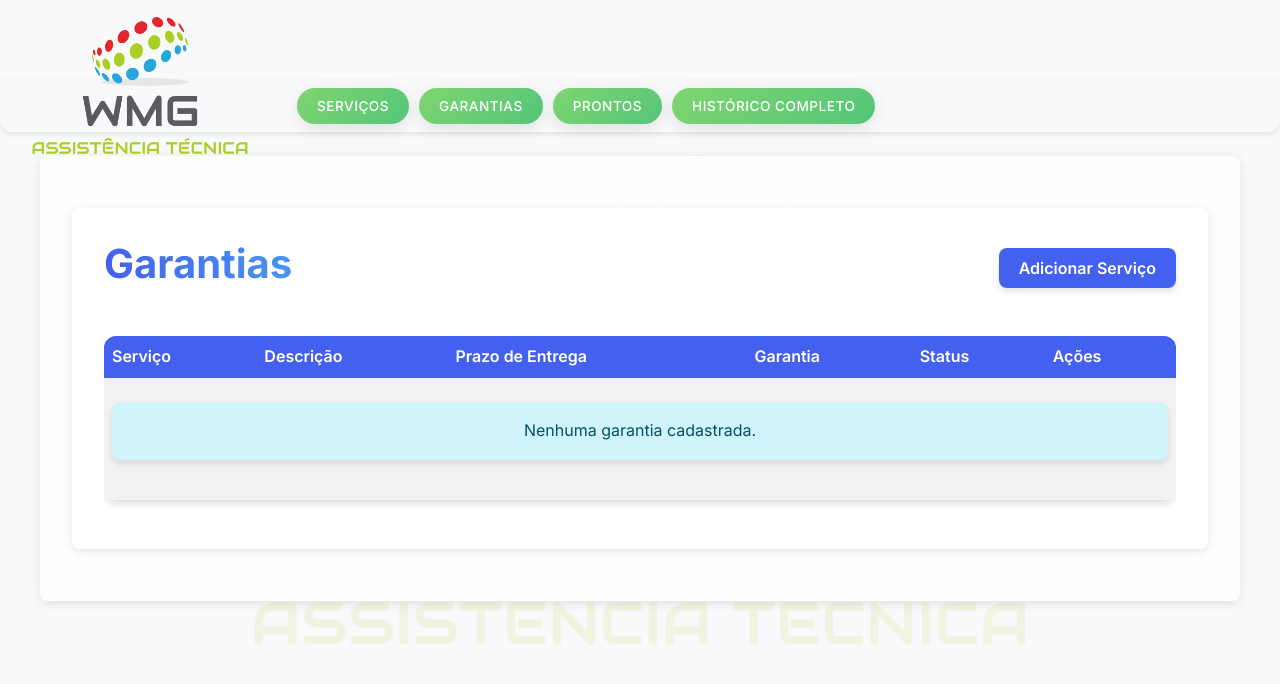
After one commit to Dev-RuiDiniz/GERENCIADOR_DE_TAREFAS_WMG, a Flask app: page /garantia in a window 1280 px wide. The commit adds this page. Shown: the top 684 px of the page. Run offline with Flask 3, Linux system fonts and the light colour scheme.

Commit message:
atualização

```diff
--- a/app.py
+++ b/app.py
@@ -80,7 +80,7 @@ def concluir_tarefa(tarefa_id):
 
 # Rota para tarefas com garantia
 @app.route('/garantia')
-def garantia():
+def garantias():
     garantias = Tarefa.query.filter_by(garantia=True).order_by(Tarefa.data_entrega).all()
     return render_template('garantia.html', garantias=garantias)
 
@@ -125,7 +125,15 @@ def excluir_tarefa(id):
         db.session.rollback()
         flash('Erro ao excluir tarefa.', 'danger')
 
-    return redirect(url_for('historico'))
+    return redirect(url_for('prontos'))
+
+@app.route('/tarefa/<int:tarefa_id>/entregue', methods=['POST'])
+def marcar_entregue(tarefa_id):
+    tarefa = Tarefa.query.get_or_404(tarefa_id)
+    tarefa.entregue = True
+    db.session.commit()
+    flash('Tarefa marcada como entregue com sucesso!', 'success')
+    return redirect(request.referrer or url_for('historico'))
 
 # Editar tarefa
 @app.route('/editar_tarefa/<int:tarefa_id>', methods=['GET', 'POST'])
--- /dev/null
+++ b/templates/garantia.html
@@ -0,0 +1,73 @@
+{% extends "base.html" %}
+
+{% block content %}
+<div class="container">
+    <div class="d-flex justify-content-between align-items-center mb-4">
+        <h1 class="mb-4">Garantias</h1>
+        <a href="{{ url_for('adicionar_tarefa') }}" class="btn btn-primary mb-3">Adicionar Serviço</a>
+    </div>
+
+    <div class="table-responsive">
+        <table class="table table-striped table-hover">
+            <thead>
+                <tr>
+                    <th>Serviço</th>
+                    <th>Descrição</th>
+                    <th>Prazo de Entrega</th>
+                    <th>Garantia</th>
+                    <th>Status</th>
+                    <th>Ações</th>
+                </tr>
+            </thead>
+            <tbody>
+                {% set garantias = tarefas|selectattr("garantia")|list %}
+                {% if garantias %}
+                    {% for tarefa in garantias %}
+                    <tr class="{% if tarefa.verificar_prazo() == 'atrasada' %}table-danger
+                               {% elif tarefa.verificar_prazo() == 'proximo' %}table-warning
+                               {% else %}table-success{% endif %}">
+                        <td>{{ tarefa.nome }}</td>
+                        <td>{{ tarefa.descricao or "Sem descrição" }}</td>
+                        <td>{{ tarefa.data_entrega.strftime('%d/%m/%Y') }}</td>
+                        <td>
+                            <span class="badge bg-info text-dark">Sim</span>
+                        </td>
+                        <td>
+                            {% if tarefa.concluida %}
+                                <span class="badge bg-secondary">Concluída</span>
+                            {% elif tarefa.verificar_prazo() == 'atrasada' %}
+                                <span class="badge bg-danger">Atrasada</span>
+                            {% elif tarefa.verificar_prazo() == 'proximo' %}
+                                <span class="badge bg-warning text-dark">Prazo próximo</span>
+                            {% else %}
+                                <span class="badge bg-success">No prazo</span>
+                            {% endif %}
+                            <small class="d-block text-muted">({{ tarefa.dias_para_entrega() }} dias)</small>
+                        </td>
+                        <td class="text-nowrap">
+                            {% if not tarefa.concluida %}
+                            <a href="{{ url_for('concluir_tarefa', tarefa_id=tarefa.id) }}" class="btn btn-sm btn-success">Concluir</a>
+                            {% endif %}
+                            <a href="{{ url_for('editar_tarefa', tarefa_id=tarefa.id) }}" class="btn btn-sm btn-warning">Editar</a>
+                            <form method="POST" action="{{ url_for('excluir_tarefa', id=tarefa.id) }}"
+                                  onsubmit="return confirm('Deseja realmente excluir esta tarefa?');"
+                                  style="display: inline;">
+                                <button type="submit" class="btn btn-sm btn-danger">Excluir</button>
+                            </form>
+                        </td>
+                    </tr>
+                    {% endfor %}
+                {% else %}
+                <tr>
+                    <td colspan="6" class="text-center py-4">
+                        <div class="alert alert-info">
+                            <i class="bi bi-info-circle"></i> Nenhuma garantia cadastrada.
+                        </div>
+                    </td>
+                </tr>
+                {% endif %}
+            </tbody>
+        </table>
+    </div>
+</div>
+{% endblock %}
--- a/templates/historico.html
+++ b/templates/historico.html
@@ -2,7 +2,7 @@
 
 {% block content %}
 <div class="container">
-    <h1 class="mb-4">Histórico de Serviços e Garantias</h1>
+    <h1 class="mb-4">Histórico de Serviços</h1>
 
     <a href="{{ url_for('index') }}" class="btn btn-primary mb-3">Voltar</a>
 
@@ -12,8 +12,6 @@
                 <tr>
                     <th>Tipo</th>
                     <th>Nome</th>
-                    <th>Criação</th>
-                    <th>Prazo</th>
                     <th>Conclusão</th>
                     <th>Status</th>
                     <th>Duração</th>
```
Also changed, not shown: templates/garantias.html (deleted, +0 -78 lines), templates/prontos.html (+14 -4 lines).
